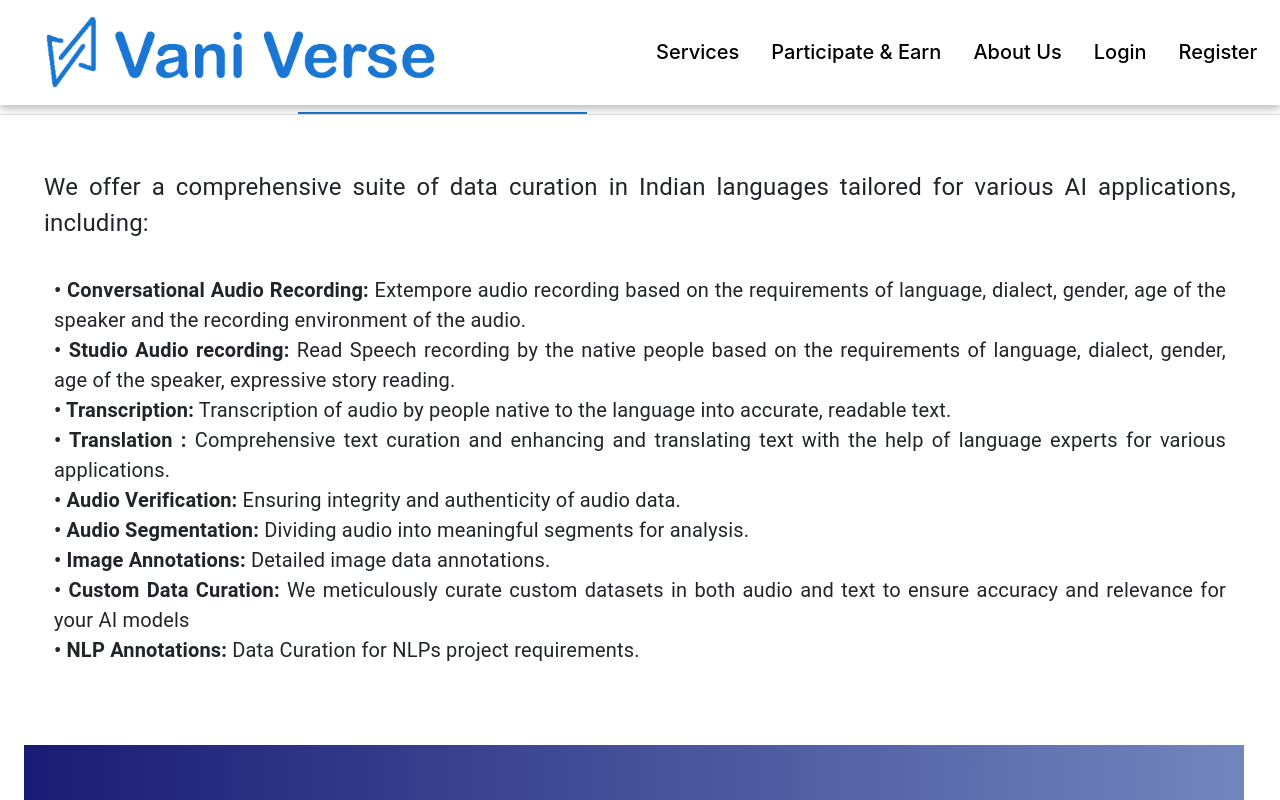
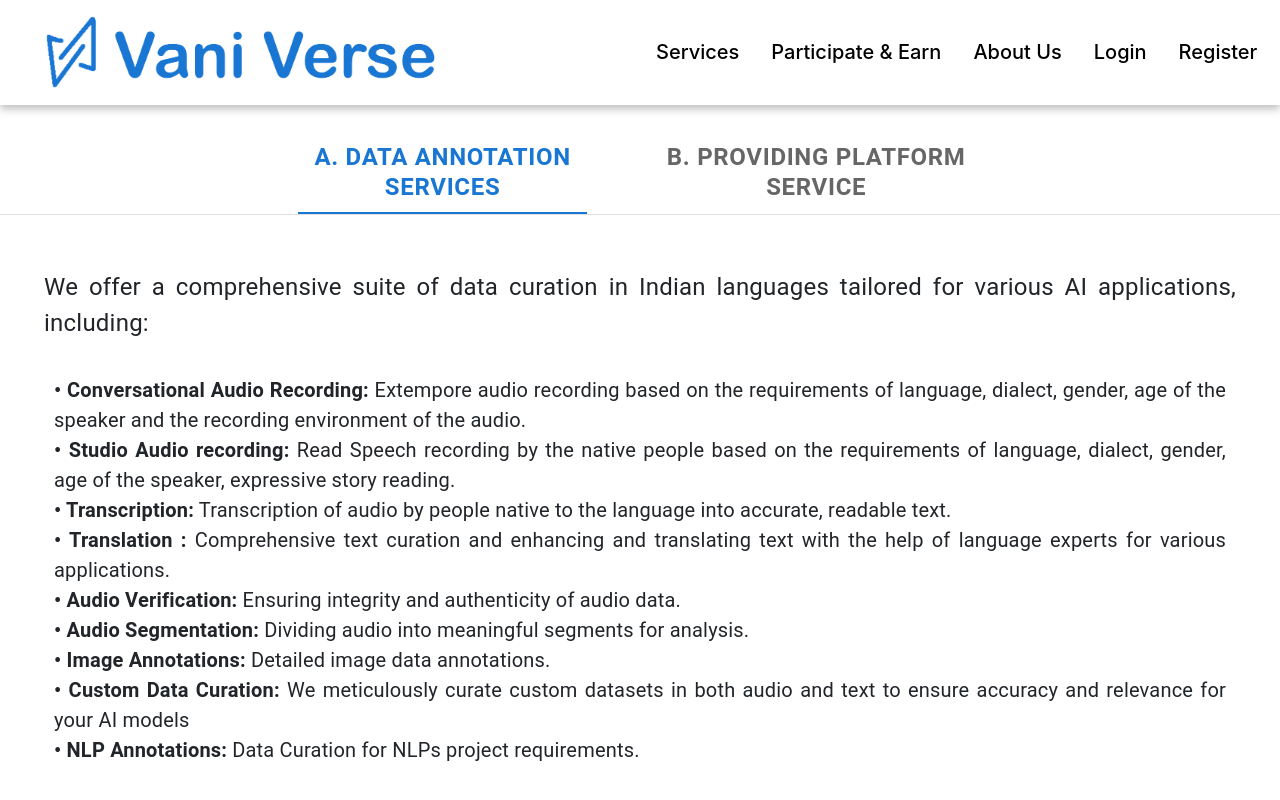
Before and after one commit to TanmoyTheStudent/VaniVerseDemo2, a React (Create React App) app: page /our-services in a window 1280 px wide. Shown: the top 800 px of the page. Built offline with nearby package versions, Linux system fonts and the light colour scheme.

Commit message:
Update Services.js

```diff
--- a/src/components/home/Services.js
+++ b/src/components/home/Services.js
@@ -1,12 +1,8 @@
 import { useState } from 'react';
-import { Container,Typography,Grid,Button,Card,CardActions,Box,Tab } from '@mui/material'
+import { Box,Tab } from '@mui/material'
 import TabContext from '@mui/lab/TabContext';
 import TabList from '@mui/lab/TabList';
 import TabPanel from '@mui/lab/TabPanel';
-import CardContent from '@mui/material/CardContent';
-import CardMedia from '@mui/material/CardMedia';
-import { CardActionArea } from '@mui/material';
-import { Link } from 'react-router-dom';
 
 import DataAnnotationServices from './sub-components/DataAnnotationServices';
 import "./sub-components/services.css"
@@ -15,24 +11,19 @@ import ProvidingPlatform2 from './sub-components/ProvidingPlatform2';
 const tabDesign = {
       fontWeight: 'bold',
       fontSize: {
-    xs: '.8rem',  // Default for xs
-    sm: '1.25rem',
+        xs: '1.25rem',
+        sm: '1.3rem',
         md: '1.5rem',
+        xl:"1.6rem"
       },
       mx: {
         xs: 1,
         sm: 2,
         md: 3,
         lg: 4,
+        xl: 6
       },
-  // Custom styles using @media query for very small screens within 'xs'
-  '@media (max-width: 350px)': {
-    fontSize: '.55rem', // Adjust font size for screens smaller than 360px
-    mx: 0.5, // Adjust margin for very small screens
-  },
-   '@media (min-width: 350px) and (max-width: 400px)': {
-    fontSize: '.65rem'
-   },
+
 };
 
 
@@ -49,65 +40,35 @@ function Services() {
   return (
     <>
 
-    {/* <div>
-      <Container maxWidth="lg" style={{backgroundColor:"red"}}>
-        <Typography variant='h4' align='center' style={{marginTop:"30px",color:"blue"}}>
-              Our Offered Services are as follows-
-        </Typography>
-        <Grid container spacing={5}  justifyContent="center" style={{marginTop:"20px"}}>
-          {
-            servicesData.map((ele,i)=>{
-              return(
-                <Grid item sm={12} md={6} lg={3} key={i} style={{ display: 'flex', justifyContent: 'center' }}>
-                  <Card sx={{ maxWidth: 345 }} align="center" style={{padding:"10px",marginBottom:"20px"}}>
-                    <CardActionArea>
-                      <CardMedia
-                        component="img"
-                        height="100%"
-                        image={ele.image}
-                        alt="services image"
-                        style={{borderRadius:"5px"}}
-                      />
-                      <CardContent>
-                        <Typography gutterBottom variant="h5" component="div">
-                          {ele.title}
-                        </Typography>
-
-                      </CardContent>
-                   </CardActionArea>
-                   <CardActions style={{ display: 'flex', justifyContent: 'center' }}>
-                      <Button variant="contained" size="medium"  >
-                        <Link className='text-light' to={ele.link}>
-                            Explore More..
-                         </Link>
-                       </Button>
-                   </CardActions>
-               </Card>
-
-            </Grid>
-              )
-            })
-          }
-        </Grid>
-      </Container>
-      </div> */}
-
-
-
-
-  <div style={{marginTop:"30px",marginBottom:"75px"}}>
-
-<Box sx={{ width: '100%', typography: 'body1' }}>
+    <Box sx={{ width: '100%', typography: 'body1',marginTop:{xs:"90px",sm:"130px",xl:"150px"},marginBottom:"75px" }}>
         <TabContext value={value}>
           <Box sx={{ borderBottom: 1, borderColor: 'divider' }}>
             <TabList
             onChange={handleChange} aria-label="lab API tabs example" centered>
 
-            <Tab label={
+              <Tab
+              label={
               <>
+                 <Box
+              component="span"
+              sx={{
+                display: { xs: 'none', sm: 'block' }
+              }}
+            >
               A. DATA ANNOTATION
               <br />
               SERVICES
+            </Box>
+            <Box
+              component="span"
+              sx={{
+                display: { xs: 'block', sm: 'none' }
+              }}
+            >
+             A. DATA
+             <br/>ANNOTATION
+             <br/>SERVICES
+            </Box>
             </>}
             value="1"
              sx={tabDesign} />
@@ -115,9 +76,26 @@ function Services() {
             <Tab
             label={
             <>
+                 <Box
+              component="span"
+              sx={{
+                display: { xs: 'none', sm: 'block' }
+              }}
+            >
                 B. PROVIDING PLATFORM
               <br />
               SERVICE
+            </Box>
+            <Box
+              component="span"
+              sx={{
+                display: { xs: 'block', sm: 'none' }  // Show on small screens
+              }}
+            >
+             B. PROVIDING
+             <br/>PLATFORM
+             <br/>SERVICE
+            </Box>
             </>}
             value="2"
             sx={tabDesign}
@@ -131,7 +109,7 @@ function Services() {
 
 
 
-</div>
+
 
     </>
   )
```
Lines whose indentation alone changed are shown as unchanged.
